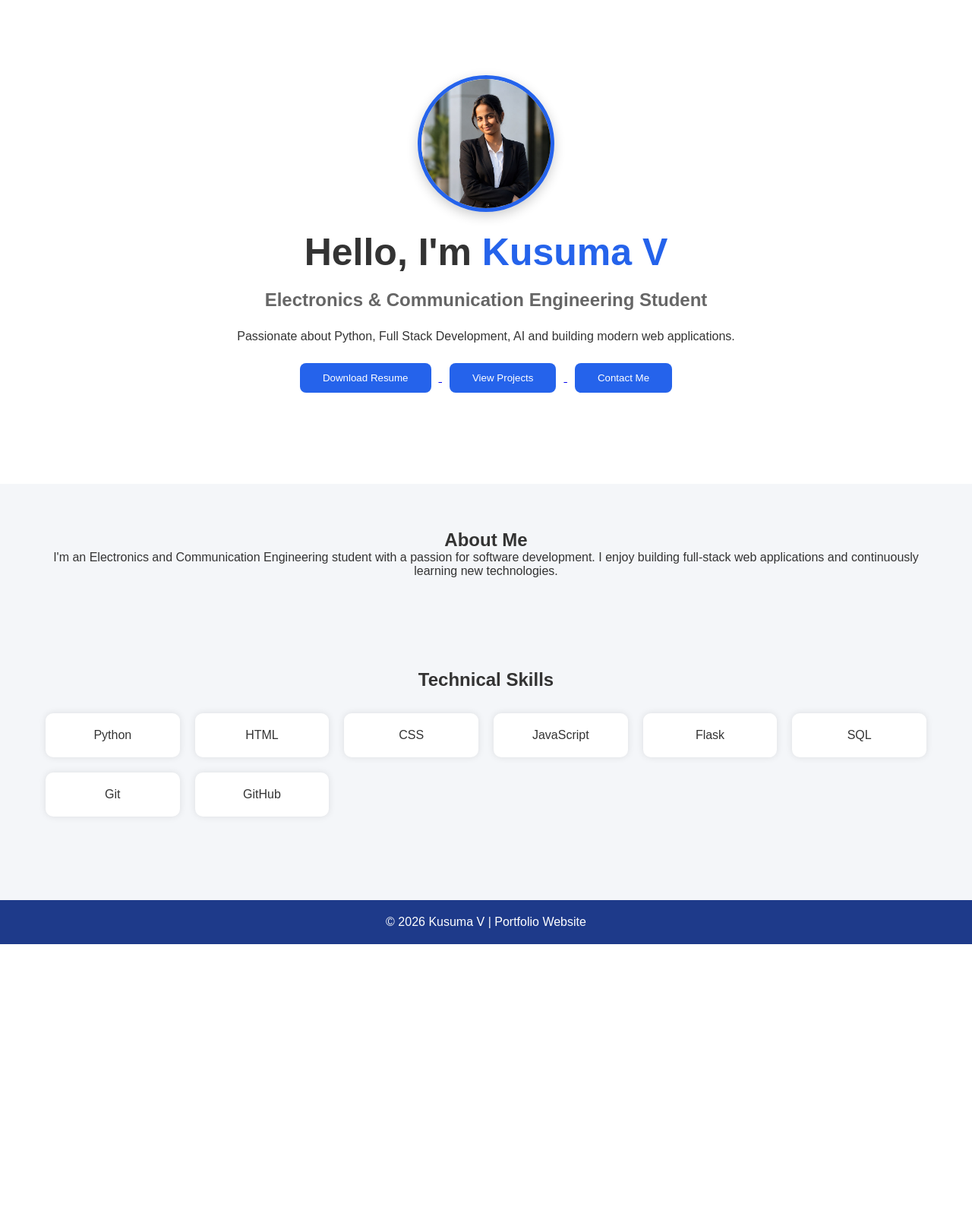
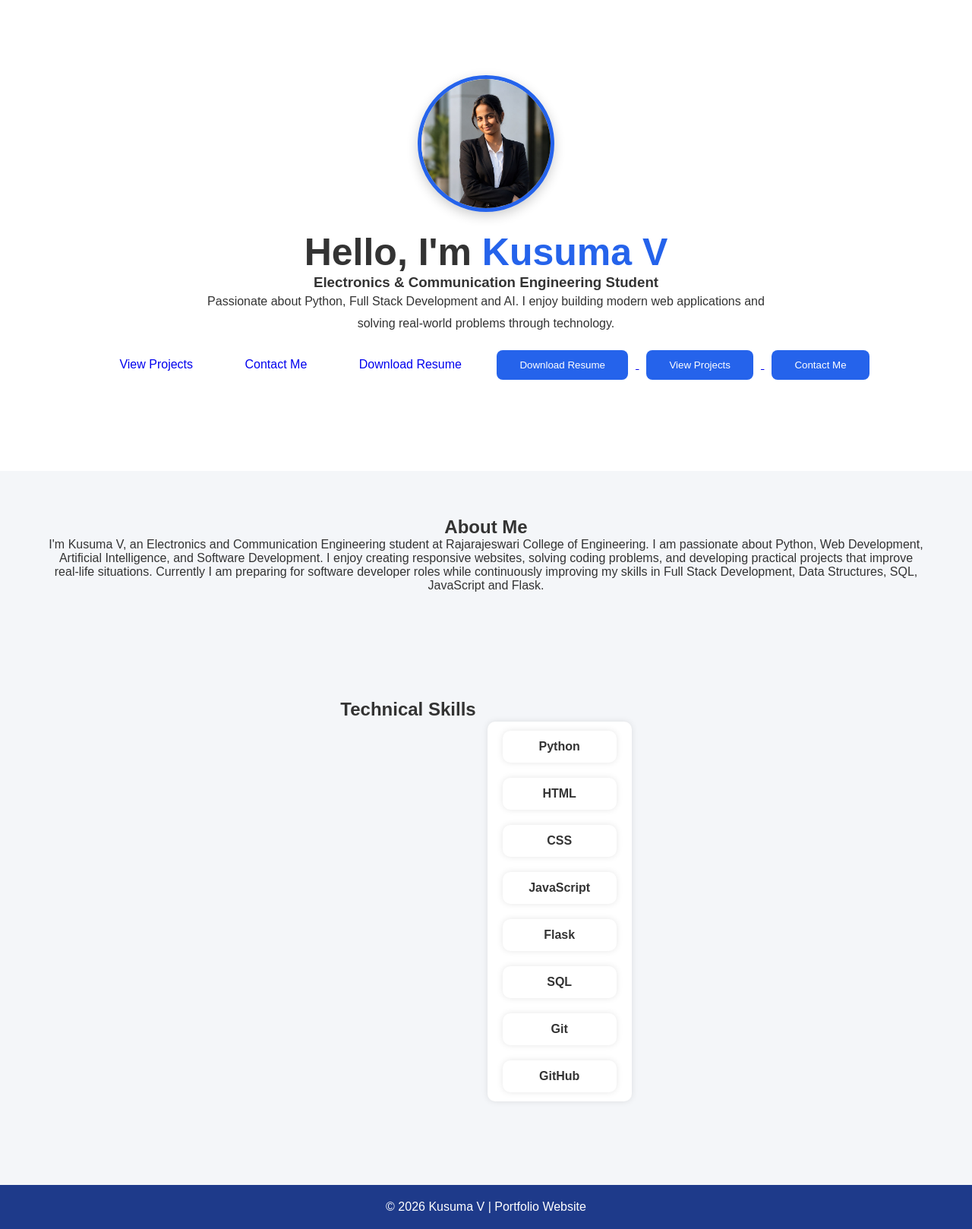
Before and after one commit to kusuma12-V/PORTFOLIO_WEBSITE, a Flask app: page / in a window 1280 px wide. Shown: the part 73-1691 px from the top of the page at 76% size. Before the commit the page ends 1316 px from the top, so only its background shows below. Run offline with Flask 3, Linux system fonts and the light colour scheme.

Commit message:
Improved portfolio design

```diff
--- a/static/css/style.css
+++ b/static/css/style.css
@@ -203,3 +203,26 @@ form button{
     margin-bottom:20px;
     box-shadow:0 5px 15px rgba(0,0,0,0.2);
 }
+
+.skills{
+    display:flex;
+    flex-wrap:wrap;
+    gap:15px;
+    justify-content:center;
+    margin-top:20px;
+}
+
+.skills div{
+    padding:12px 20px;
+    background:white;
+    border-radius:10px;
+    box-shadow:0 0 8px rgba(0,0,0,.1);
+    font-weight:bold;
+}
+
+.btn{
+    margin:10px;
+    padding:12px 22px;
+    border-radius:8px;
+    text-decoration:none;
+}
--- a/templates/index.html
+++ b/templates/index.html
@@ -31,11 +31,21 @@
 
         <h1>Hello, I'm <span>Kusuma V</span></h1>
 
-        <h2>Electronics & Communication Engineering Student</h2>
+<h3>Electronics & Communication Engineering Student</h3>
 
-        <p>
-            Passionate about Python, Full Stack Development, AI and building modern web applications.
-        </p>
+<p>
+Passionate about Python, Full Stack Development and AI.
+I enjoy building modern web applications and solving real-world
+problems through technology.
+</p>
+
+<a href="#projects" class="btn">View Projects</a>
+
+<a href="#contact" class="btn">Contact Me</a>
+
+<a href="/static/resume/KUSUMAV_resume.pdf" class="btn" download>
+Download Resume
+</a>
 
   <a href="{{ url_for('static', filename='resume/KUSUMAV_resume.pdf') }}" download>
     <button>Download Resume</button>
@@ -58,8 +68,19 @@
     <h2>About Me</h2>
 
     <p>
-        I'm an Electronics and Communication Engineering student with a passion for software development. I enjoy building full-stack web applications and continuously learning new technologies.
-    </p>
+I'm Kusuma V, an Electronics and Communication Engineering student at
+Rajarajeswari College of Engineering.
+
+I am passionate about Python, Web Development, Artificial Intelligence,
+and Software Development.
+
+I enjoy creating responsive websites, solving coding problems, and
+developing practical projects that improve real-life situations.
+
+Currently I am preparing for software developer roles while continuously
+improving my skills in Full Stack Development, Data Structures, SQL,
+JavaScript and Flask.
+</p>
 
 </section>
 
```
Also changed, not shown: templates/projects.html (+31 -4 lines).
